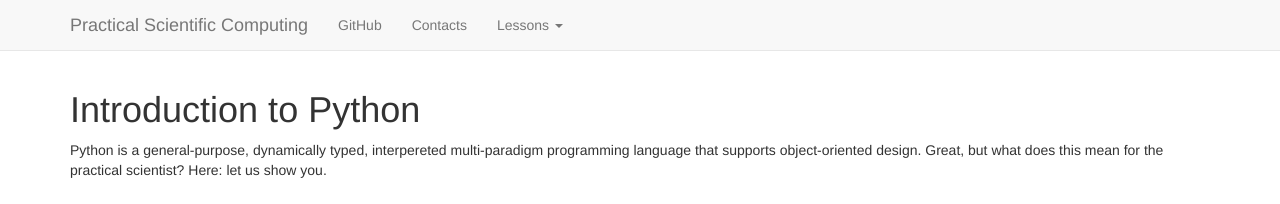
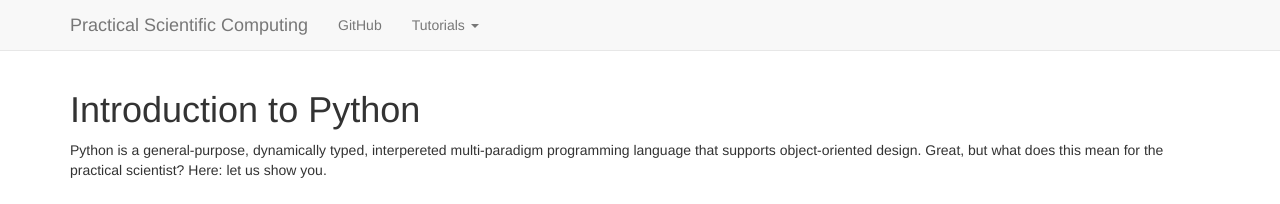
Before and after one commit to practical-scientific-computing/practical-scientific-computing.github.io, a Jekyll site: the page built from python-00-intro.md, in a window 1280 px wide. Shown: the top 204 px of the page. Built offline with Jekyll 4.4.1, drawn with Linux system fonts in a browser that asks for light colours; nearby versions of some CDN libraries; Markdown is read by kramdown in place of the engine named in the settings.

Commit message:
nav panel link changes and removal of the contacts button

```diff
--- a/_includes/bootstrap_navbar.html
+++ b/_includes/bootstrap_navbar.html
@@ -8,14 +8,13 @@
             <span class="icon-bar"></span>
             <span class="icon-bar"></span>
           </button>
-          <a class="navbar-brand" href="#">Practical Scientific Computing</a>
+          <a class="navbar-brand" href="https://github.com/practical-scientific-computing">Practical Scientific Computing</a>
         </div>
         <div id="navbar" class="navbar-collapse collapse">
           <ul class="nav navbar-nav">
-            <li><a href="https://github.com/practical-scientific-computing/Lessons">GitHub</a></li>
-            <li><a href="#contacts">Contacts</a></li>
+            <li><a href="https://github.com/practical-scientific-computing">GitHub</a></li>
             <li class="dropdown">
-              <a href="#" class="dropdown-toggle" data-toggle="dropdown" role="button" aria-expanded="false">Lessons <span class="caret"></span></a>
+              <a href="#" class="dropdown-toggle" data-toggle="dropdown" role="button" aria-expanded="false">Tutorials <span class="caret"></span></a>
               <ul class="dropdown-menu" role="menu">
                 <li class="dropdown-header">Mathematica</li>
                   {% assign pages_list = site.pages %}
```
